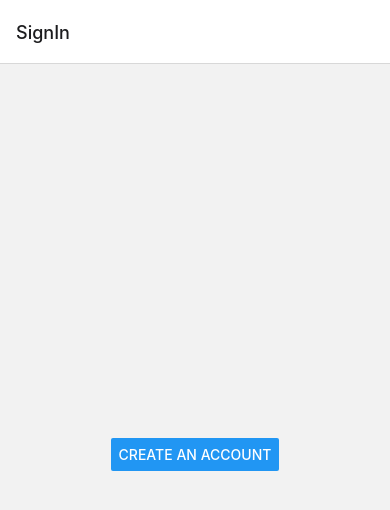
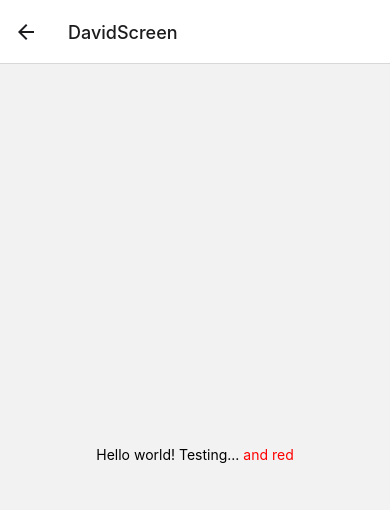
Before and after one commit to chirag03k/ktp-theta-app, a React Native app: screen /DavidScreen in a window 390 px wide. Shown: the top 510 px of the page. Built offline with nearby package versions, Linux system fonts and the light colour scheme.

Commit message:
created DavidScreen

```diff
--- a/App.js
+++ b/App.js
@@ -5,6 +5,7 @@ import { createNativeStackNavigator } from '@react-navigation/native-stack';
 import { Home } from './src/screens/Home';
 import { SignIn } from './src/screens/SignIn';
 import { SignUp } from './src/screens/SignUp';
+import { DavidScreen } from './src/screens/DavidScreen';
 
 const Stack = createNativeStackNavigator();
 
@@ -16,6 +17,7 @@ export default function App() {
               <Stack.Screen name="Home" component={ Home } />
               <Stack.Screen name="SignIn" component={ SignIn } />
               <Stack.Screen name="SignUp" component={ SignUp } />
+              <Stack.Screen name="DavidScreen" component={ DavidScreen } />
             </Stack.Navigator>
 
         </NavigationContainer>
--- a/package.json
+++ b/package.json
@@ -18,7 +18,10 @@
     "react-native": "0.70.5",
     "react-native-safe-area-context": "4.4.1",
     "react-native-screens": "~3.18.0",
-    "recoil": "^0.7.6"
+    "recoil": "^0.7.6",
+    "react-native-web": "~0.18.9",
+    "react-dom": "18.1.0",
+    "@expo/webpack-config": "^0.17.2"
   },
   "devDependencies": {
     "@babel/core": "^7.12.9",
--- /dev/null
+++ b/src/screens/DavidScreen/DavidScreen.jsx
@@ -0,0 +1,14 @@
+import React from 'react';
+import { View, Text } from 'react-native';
+import { NavigationContainer } from '@react-navigation/native';
+
+export const DavidScreen = ({navigation}) => {
+    return (
+        <View style={{ flex: 1, alignItems: 'center', justifyContent: 'center' }}>
+            <Text>
+                Hello world! Testing...
+                <Text style={{color: 'red'}}> and red</Text>
+            </Text>
+        </View>
+    );
+}
--- /dev/null
+++ b/src/screens/DavidScreen/index.js
@@ -0,0 +1 @@
+export {DavidScreen} from './DavidScreen.jsx';
--- a/src/screens/SignIn/SignIn.jsx
+++ b/src/screens/SignIn/SignIn.jsx
@@ -10,6 +10,10 @@ export const SignIn = ({ navigation }) => {
             title="Create an account"
             onPress={() => navigation.push('SignUp')}
             />
+            <Button
+            title="Go to DavidScreen"
+            onPress={() => navigation.push('DavidScreen')}
+            />
         </View>
     )
 
```
Also changed, not shown: 1 other file (tests, documents, lock files or other folders).
